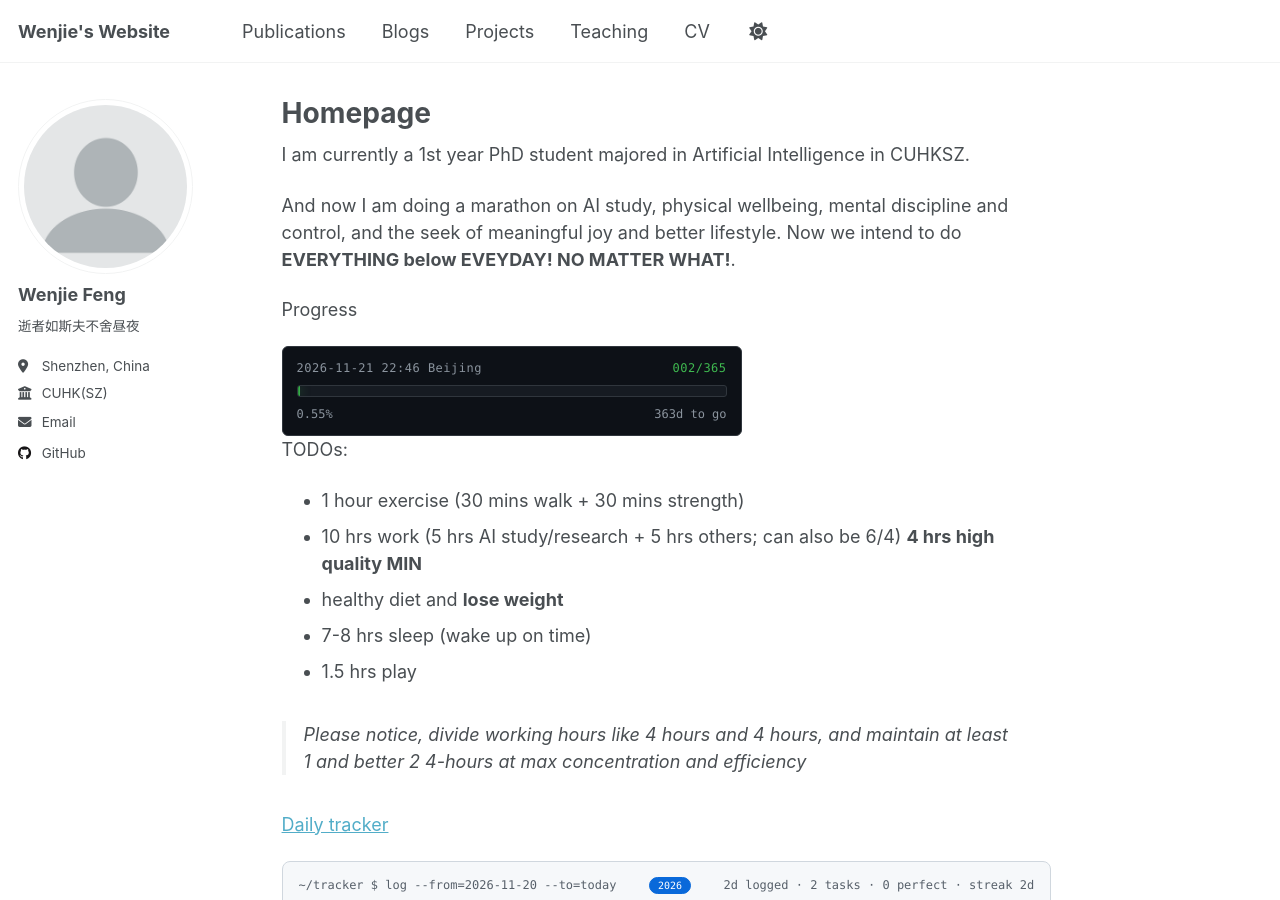
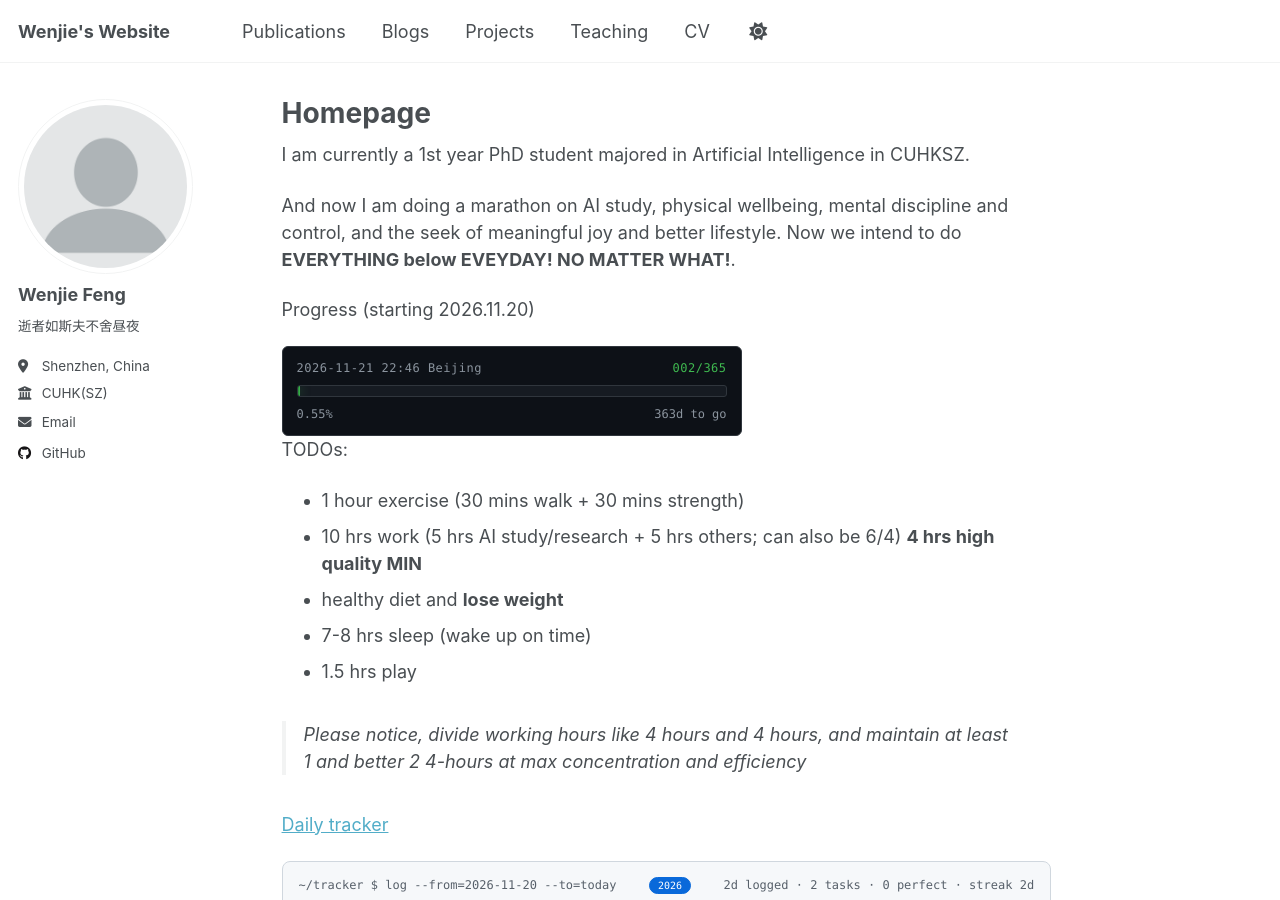
Before and after one commit to wenjiefeng04/wenjiefeng04.github.io, a Jekyll site: the page built from _pages/about.md, in a window 1280 px wide and 900 px high. Built offline with Jekyll 4.4.1, drawn with Linux system fonts in a browser that asks for light colours.

Commit message:
Change progress start date to 2026.11.20
Updated progress start date in about.md.

```diff
--- a/_pages/about.md
+++ b/_pages/about.md
@@ -10,7 +10,7 @@ I am currently a 1st year PhD student majored in Artificial Intelligence in CUHK
 
 And now I am doing a marathon on AI study, physical wellbeing, mental discipline and control, and the seek of meaningful joy and better lifestyle. Now we intend to do **EVERYTHING below EVEYDAY! NO MATTER WHAT!**.
 
-Progress {% include progress-bar.html %}
+Progress (starting 2026.11.20) {% include progress-bar.html %}
 
 
 TODOs:
```
